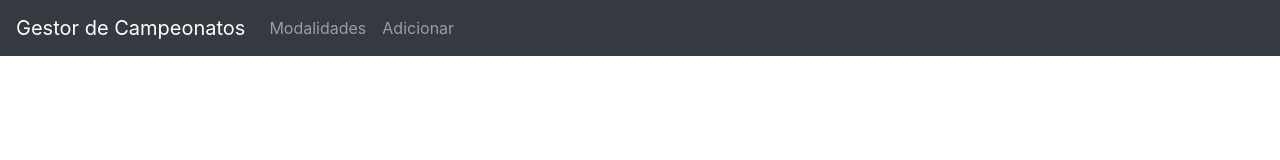
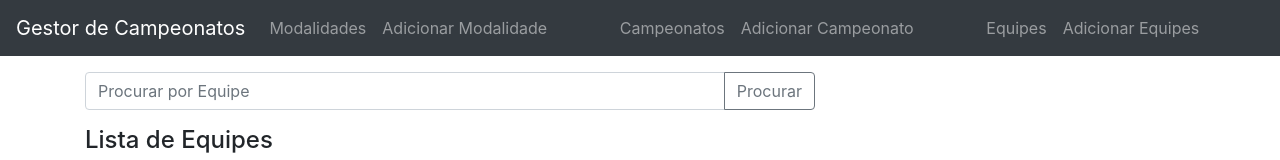
Before and after one commit to xpj007/gestor-campeonatos, an Angular app in the folder Front_End/GestorCampAngular/: page /equipes in a window 1280 px wide. Before the commit this address led to /. Shown: the top 160 px of the page. Built offline with nearby package versions, Linux system fonts and the light colour scheme; no server answers.

Commit message:
Adição dos novos componentes no app principal

```diff
--- a/Front_End/GestorCampAngular/src/app/app.component.html
+++ b/Front_End/GestorCampAngular/src/app/app.component.html
@@ -6,8 +6,24 @@
         <a routerLink="modalidades" class="nav-link">Modalidades</a>
       </li>
       <li class="nav-item">
-        <a routerLink="add" class="nav-link">Adicionar</a>
+        <a routerLink="add" class="nav-link">Adicionar Modalidade</a>
       </li>
+    </div>
+    <div class="navbar-nav mr-auto">
+      <li class="nav-item">
+        <a routerLink="campeonatos" class="nav-link">Campeonatos</a>
+      </li>
+      <li class="nav-item">
+        <a routerLink="addCamp" class="nav-link">Adicionar Campeonato</a>
+      </li>
+    </div>
+    <div class="navbar-nav mr-auto">
+    <li class="nav-item">
+      <a routerLink="equipes" class="nav-link">Equipes</a>
+    </li>
+    <li class="nav-item">
+      <a routerLink="addEquipe" class="nav-link">Adicionar Equipes</a>
+    </li>
     </div>
   </nav>
 
```
Also changed, not shown: Front_End/GestorCampAngular/src/app/app-routing.module.ts (+14 -1 lines), Front_End/GestorCampAngular/src/app/app.module.ts (+13 -1 lines).
